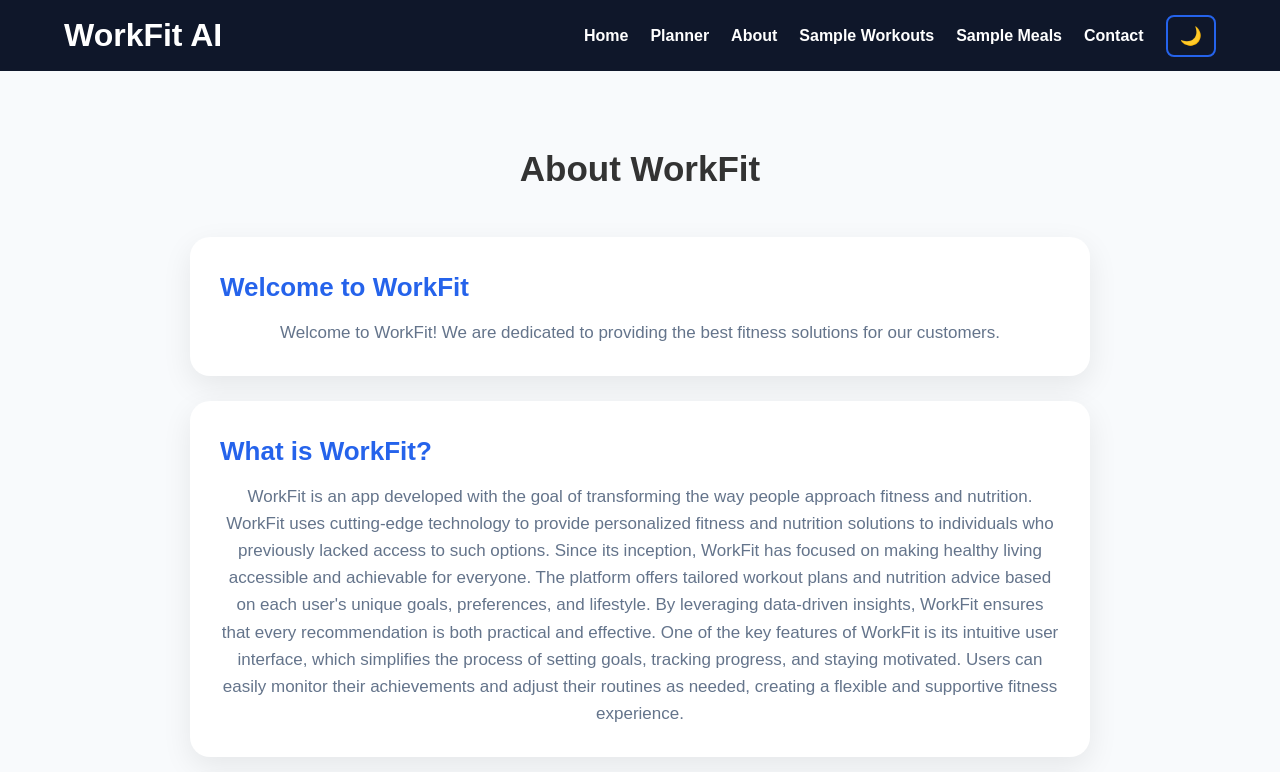
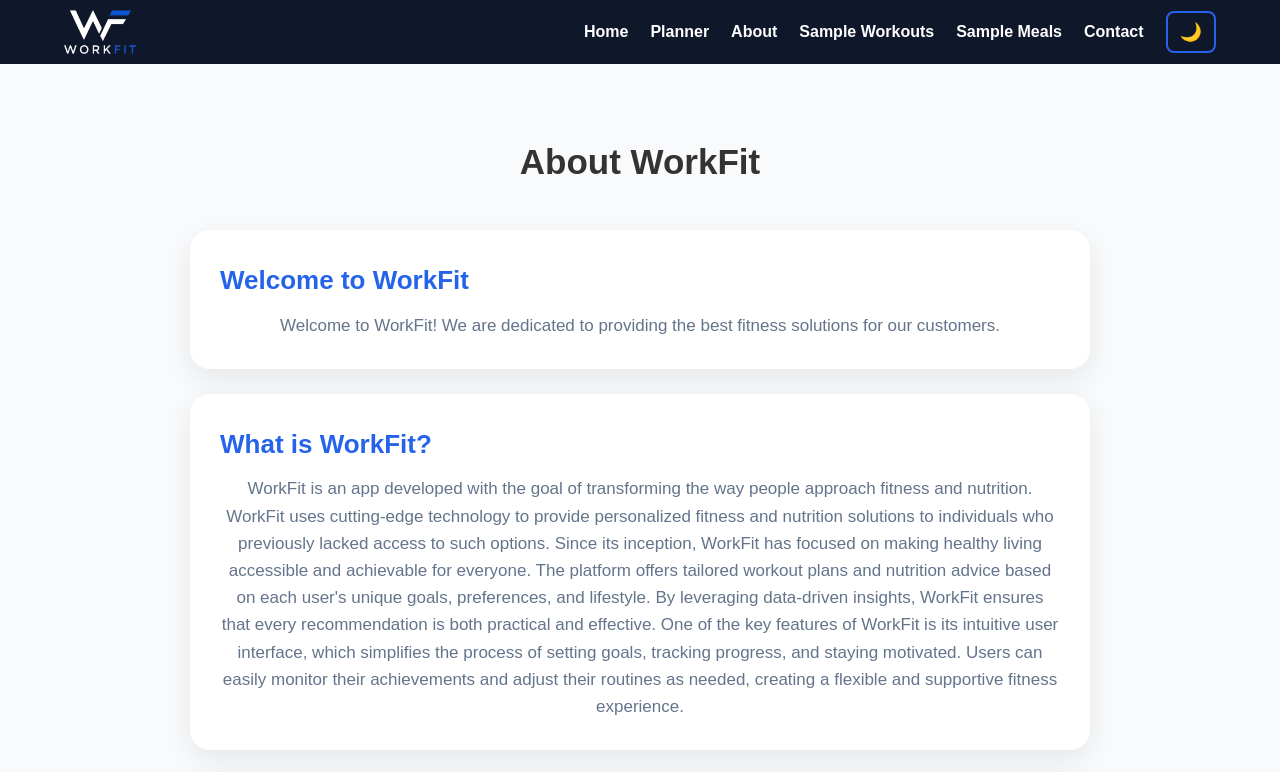
Before and after one commit to charliemarji1-web/WorkFit, a website: page about.html in a window 1280 px wide. Shown: the top 772 px of the page. Drawn offline with Linux system fonts and the light colour scheme.

Commit message:
Update about.html

```diff
--- a/about.html
+++ b/about.html
@@ -16,7 +16,9 @@
 
     <div class="container">
 
-        <h1>WorkFit AI</h1>
+        <a href="index.html" class="logo">
+            <img src="images/WorkFit%20White%20Logo.png" alt="WorkFit AI Logo">
+        </a>
 
         <nav>
             <a href="index.html">Home</a>
```
